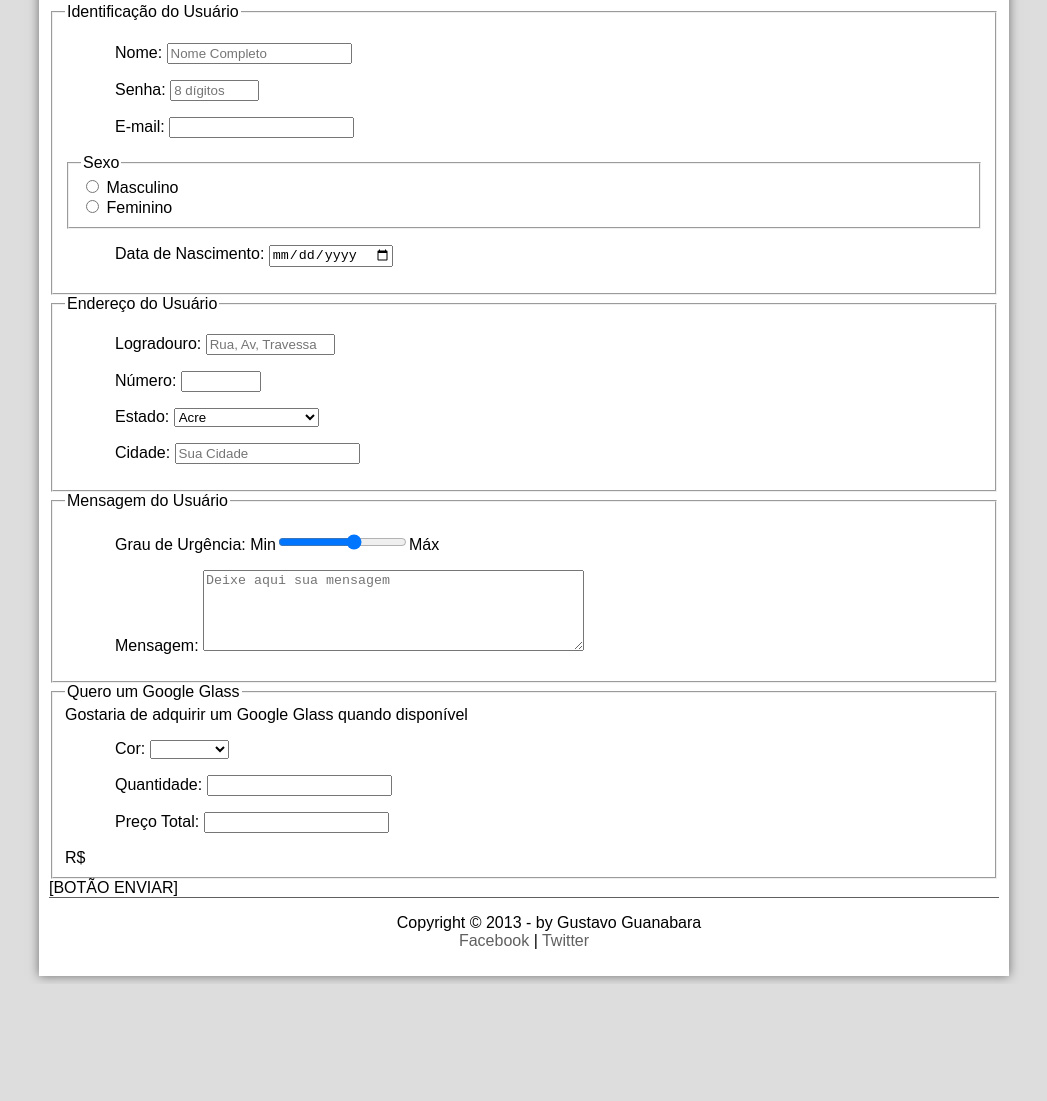
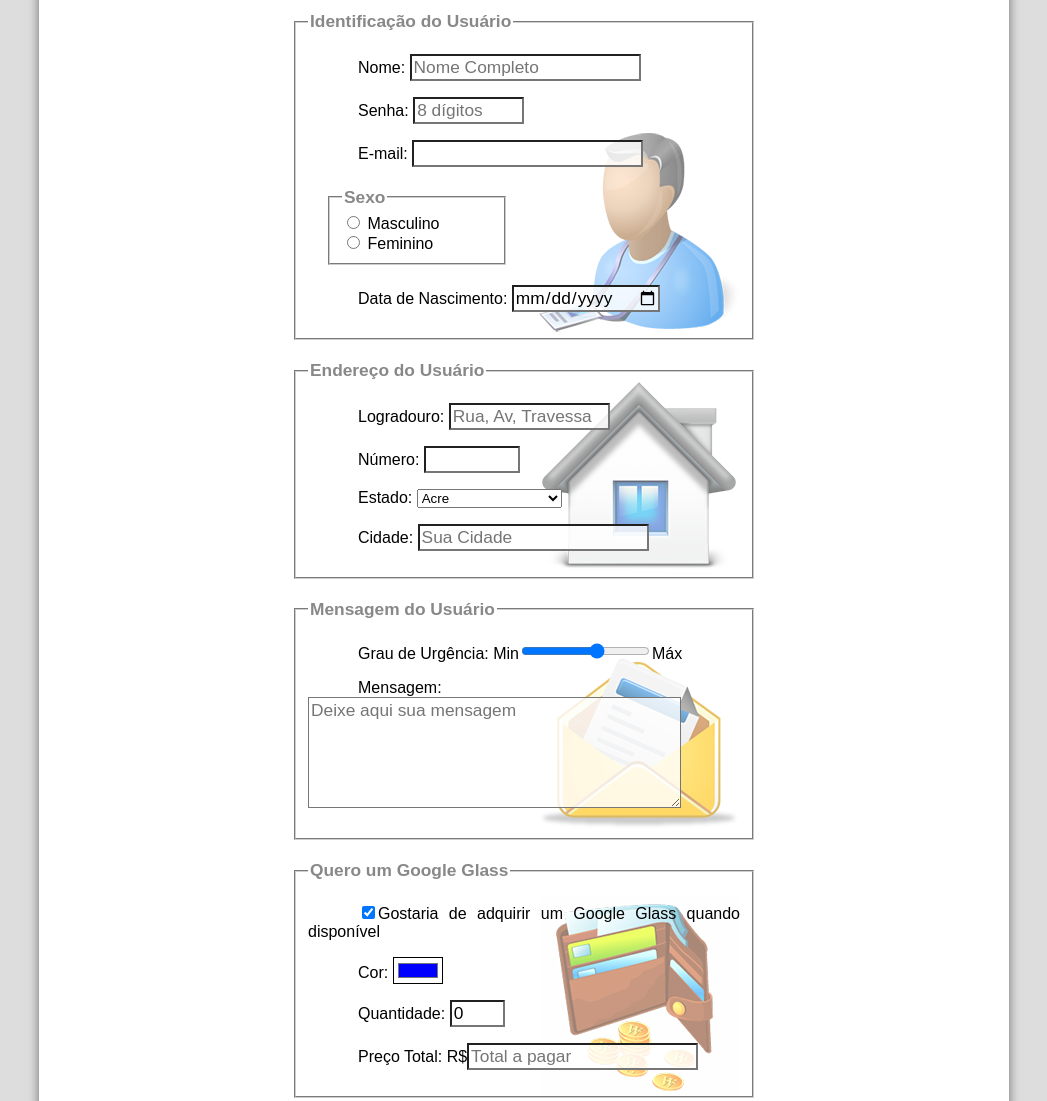
Before and after one commit to Lucianojr88/Exercicios-HTML, a plain HTML site: page projeto-glass-html5/fale-conosco.html in a window 1280 px wide. Shown: the part 312-1413 px from the top of the page, without its empty margins (116-1163 px from the left). Before the commit the page ends 1296 px from the top, so only its background shows below. Drawn offline with Linux system fonts and the light colour scheme; a script that the page names is missing.

Commit message:
update_aula_36
finalizei a formatação em css dos formulários.

```diff
--- a/projeto-glass-html5/_css/form.css
+++ b/projeto-glass-html5/_css/form.css
@@ -1 +1,39 @@
 @charset "UTF-8";
+form{
+  width: 500px;
+  margin: auto;
+}
+input, textarea{
+  font-family: sans-serif;
+  font-weight: normal;
+  font-size: 13pt;
+  background-color: rgba(255, 255, 255, .8);
+}
+input:hover, textarea:hover{
+  background-color: #ddd;
+}
+legend{
+  color: #888;
+  font-weight: bold;
+  font-size: 13pt;
+  font-family: sans-serif;
+}
+fieldset{
+  border-color: #cecece;
+  margin: 20px;
+}
+fieldset#sexo{
+  width: 150px;
+}
+fieldset#usuario{
+  background: url("../_imagens/icone-contato.png") no-repeat 95% 95%;
+}
+fieldset#endereco{
+  background: url("../_imagens/icone-endereco.png") no-repeat 95% 95%;
+}
+fieldset#mensagem{
+  background: url("../_imagens/icone-mensagem.png") no-repeat 95% 95%;
+}
+fieldset#pedido{
+  background: url("../_imagens/icone-pagamento.png") no-repeat 95% 95%;
+}
--- a/projeto-glass-html5/fale-conosco.html
+++ b/projeto-glass-html5/fale-conosco.html
@@ -7,6 +7,13 @@
     <link rel="stylesheet" href="_css/form.css" />
   </head>
   <script language="javascript" src="_javascript/funcoes.js"></script>
+  <script>
+    function calc_total() {
+      var qtd = parseInt(document.getElementById('cQtd').value);
+      tot = qtd * 1500;
+      document.getElementById('cTot').value = tot;
+    }
+  </script>
   <body>
     <div id="interface">
       <header id="cabecalho">
@@ -61,8 +68,8 @@
           </header>
         </article>
       </section>
-      <form method="post" id="fContato" action="mailto:contato@cursoemvideo.com">
-        <fieldset>
+      <form method="post" id="fContato" action="mailto:contato@cursoemvideo.com" oninput="calc_total();">
+        <fieldset id="usuario">
           <legend id="usuario">Identificação do Usuário</legend>
           <p>
             <label for="cNome">Nome:</label>
@@ -174,28 +181,16 @@
         <fieldset id="mensagem">
           <legend>Mensagem do Usuário</legend>
           <p><label for="cUrg">Grau de Urgência: Min<input type="range" name="tUrg" id="cUrg" min="0" max="10" step="2">Máx</label> </p>
-          <p><label for="cMsg">Mensagem: <textarea name="tMsg" id="cMsg" cols="45" rows="5" placeholder="Deixe aqui sua mensagem"></textarea></label> </p>
+          <p><label for="cMsg">Mensagem: <textarea name="tMsg" id="cMsg" cols="35" rows="5" placeholder="Deixe aqui sua mensagem"></textarea></label> </p>
         </fieldset>
         <fieldset id="pedido">
           <legend>Quero um Google Glass</legend>
-          Gostaria de adquirir um Google Glass quando disponível
-          <p><label for="">Cor: <select><color><option>
-            <option value="Azul">Azul</option>
-            <option value="Verde">Verde</option>
-            <option value="Vermelho">Vermelho</option>
-            <option value="Amarelo">Amarelo</option>
-            <option value="Preto">Preto</option>
-            <option value="Branco">Branco</option>
-            <option value="Cinza">Cinza</option>
-            <option value="Rosa">Rosa</option>
-            <option value="Laranja">Laranja</option>
-            <option value="Roxo">Roxo</option>
-            <option value="Marrom">Marrom</option>
-          </option></color></select></label></p>
-          <p><label for="">Quantidade: <input type="text"></label></p>
-          <p><label for="">Preço Total: <input type="text"></label></p> R$
+          <p><input type="checkbox" name="tPed" id="cPed" checked><label for="cPed">Gostaria de adquirir um Google Glass quando disponível</label></p>
+          <p><label for="cCor">Cor: <input type="color" name="tCor" id="cCor" value="#0000FF"></label></p>
+          <p><label for="">Quantidade: <input type="number" name="tQtd" id="cQtd" min="0" max="5" value="0"></label></p>
+          <p><label for="">Preço Total: R$</label><input type="text" name="tTot" id="cTot" placeholder="Total a pagar" readonly></p>
         </fieldset>
-        [BOTÃO ENVIAR]
+        <input type="image" name="tEnviar" src="_imagens/botao-enviar.png">
       </form>
       <footer id="rodape">
         <p>
```
